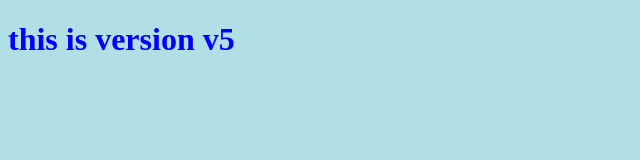
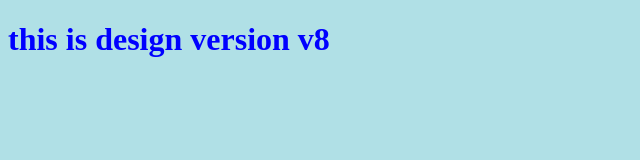
Before and after one commit to vsurve/REPO, a plain HTML site: page index.html in a window 1280 px wide. Shown: the whole page, without its empty margins (0-640 px from the left). Drawn offline with Linux system fonts and the light colour scheme.

Commit message:
Header changed

```diff
--- a/index.html
+++ b/index.html
@@ -7,6 +7,6 @@
     <link rel="stylesheet" href="styles.css"
 </head>
 <body>
-    <h1> this is version v5</h1>
+    <h1> this is design version v8</h1>
 </body>
 </html>
```
